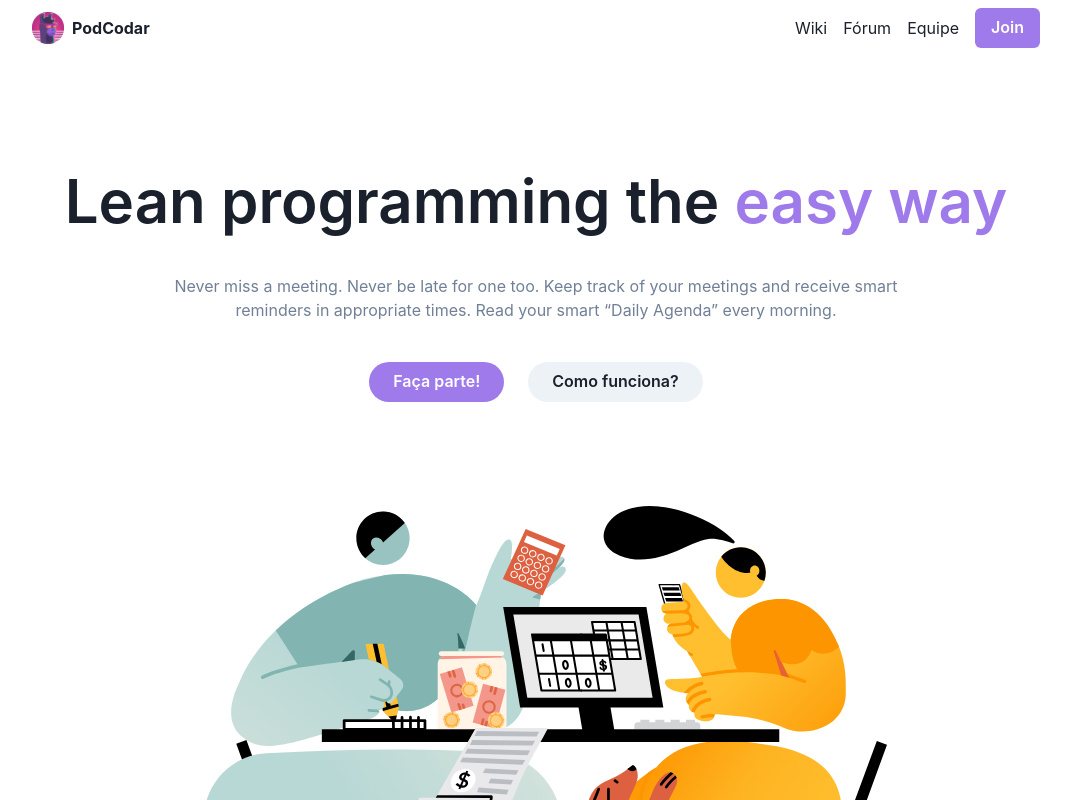
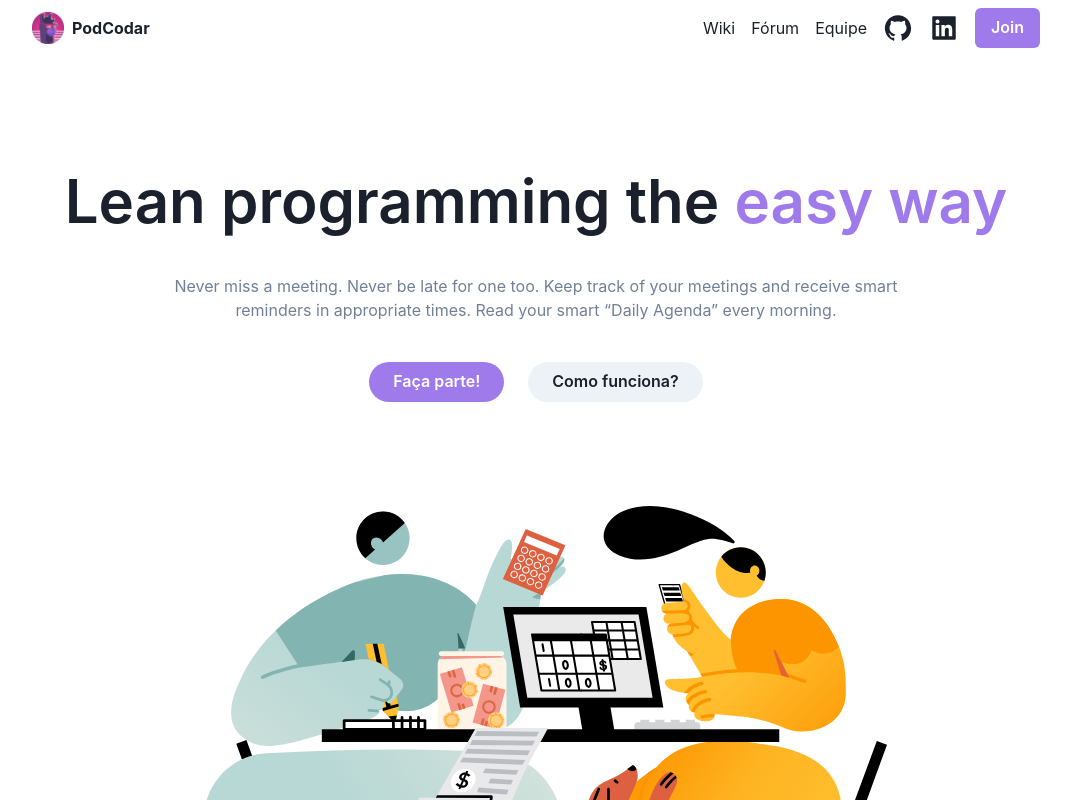
Before and after one commit to podcodar/webapp, a Next.js app: page / in a window 1280 px wide. Shown: the top 800 px of the page, without its empty margins (104-1175 px from the left). Built offline with nearby package versions, Linux system fonts and the light colour scheme.

Commit message:
Inserindo icones do linkedin e github na navbar

```diff
--- a/packages/components/NavBar.tsx
+++ b/packages/components/NavBar.tsx
@@ -10,6 +10,7 @@ import {
 } from '@chakra-ui/react';
 import { useModalActions } from '@packages/features/modal-context';
 import Logo from '@packages/icons/Logo';
+import { AiOutlineGithub, AiFillLinkedin } from 'react-icons/ai';
 
 function NavBar() {
   const { open } = useModalActions();
@@ -26,6 +27,16 @@ function NavBar() {
     </Link>,
     <Link key="team" href="/team">
       Equipe
+    </Link>,
+    <Link key="github" target="_blank" href="https://github.com/podcodar">
+      <AiOutlineGithub style={{ height: '30px', width: '30px' }} />
+    </Link>,
+    <Link
+      key="linkedin"
+      target="_blank"
+      href="https://www.linkedin.com/company/podcodar/"
+    >
+      <AiFillLinkedin style={{ height: '30px', width: '30px' }} />
     </Link>,
     <Button
       key="cta"
@@ -48,7 +59,6 @@ function NavBar() {
           </Text>
         </Link>
       </Flex>
-
       <Grid
         gap="1rem"
         templateColumns={`repeat(${menuItems.length}, auto)`}
```
